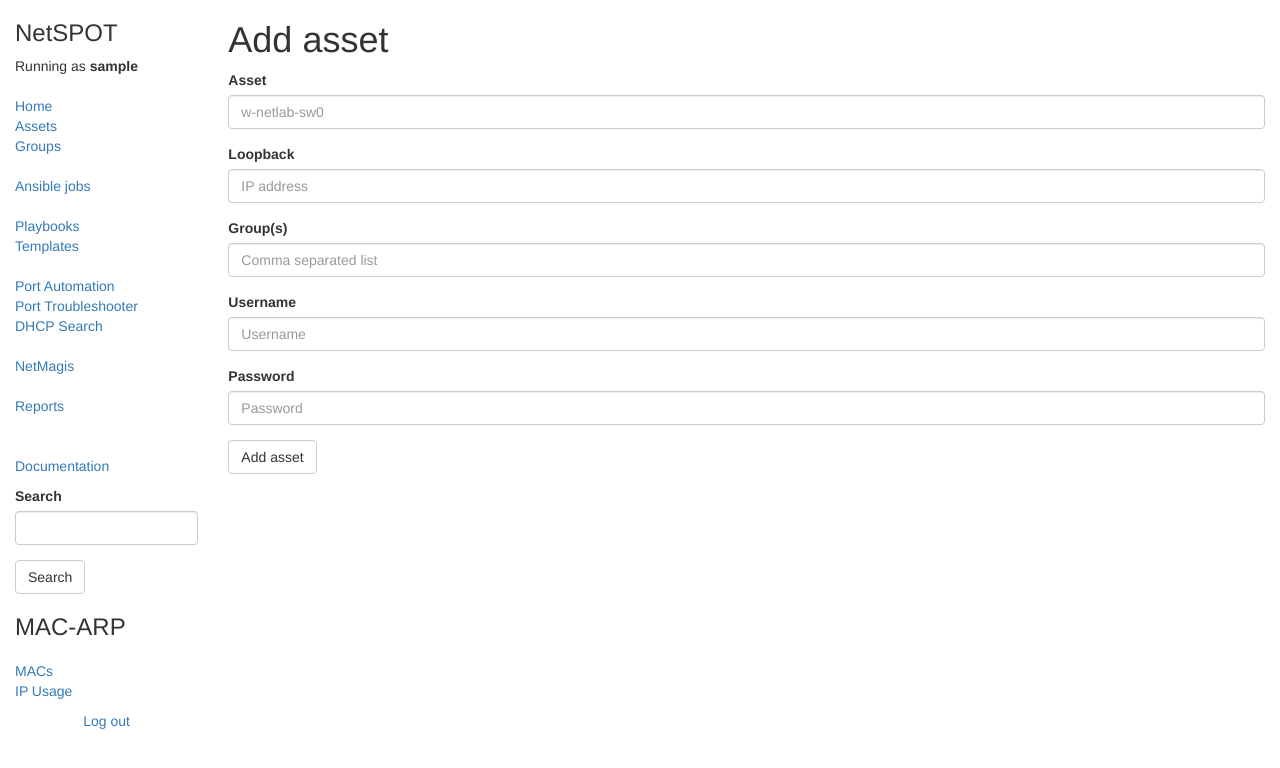
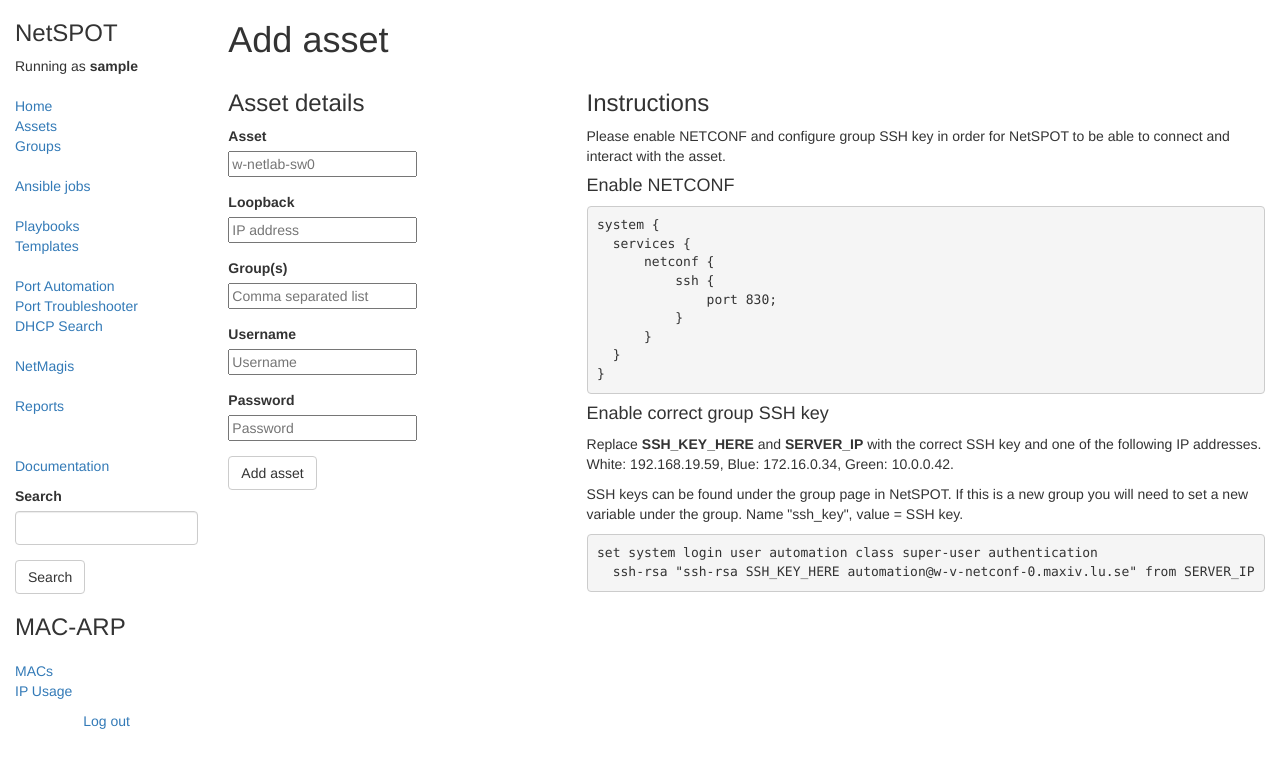
Before and after one commit to MaxIV-KitsControls/netspot, a Django app: page /addasset/ in a window 1280 px wide. Shown: the top 768 px of the page. Run offline with Django 3.2, Linux system fonts and the light colour scheme; the visitor is signed in with stand-in values (Sample User, id 1); parts of the project's set-up code (start-up, migrations or seed data) failed here and were passed over; some libraries are stand-ins or nearby versions.

Commit message:
Add section with instructions of how to add a new asset.

```diff
--- a/netspot/templates/addasset.htm
+++ b/netspot/templates/addasset.htm
@@ -7,29 +7,67 @@
   <font color="red">{{ message }}</font>
 {% endif %}
 
+<table width="100%">
+  <tr>
+    <td width="50%" valign="top">
+      <h3>Asset details</h3>
       <form action="{% url 'insertasset' %}" method="POST">
         {% csrf_token %}
         <div class="form-group">
-    <label for="asset">Asset</label>
-    <input type="text" class="form-control" name="asset" placeholder="w-netlab-sw0" required>
+          <label for="asset">Asset</label><br>
+          <input type="text" class="form-control-sm" name="asset" placeholder="w-netlab-sw0" required>
         </div>
         <div class="form-group">
-    <label for="loopback">Loopback</label>
-    <input type="text" class="form-control" name="loopback" placeholder="IP address" required>
+          <label for="loopback">Loopback</label><br>
+          <input type="text" class="form-control-sm" name="loopback" placeholder="IP address" required>
         </div>
         <div class="form-group">
-    <label for="groups">Group(s)</label>
-    <input type="text" class="form-control" name="groups" placeholder="Comma separated list" required>
+          <label for="groups">Group(s)</label><br>
+          <input type="text" class="form-control-sm" name="groups" placeholder="Comma separated list" required>
         </div>
         <div class="form-group">
-    <label for="username">Username</label>
-    <input type="text" class="form-control" name="username" placeholder="Username" required>
+          <label for="username">Username</label><br>
+          <input type="text" class="form-control-sm" name="username" placeholder="Username" required>
         </div>
         <div class="form-group">
-    <label for="password">Password</label>
-    <input type="password" class="form-control" name="password" placeholder="Password" required>
+          <label for="password">Password</label><br>
+          <input type="password" class="form-control-sm" name="password" placeholder="Password" required>
         </div>
         <button type="submit" class="btn btn-default">Add asset</button>
       </form>
+    </td>
+    <td width="50%" valign="top">
+      <h3>Instructions</h3>
+      Please enable NETCONF and configure group SSH key in order for NetSPOT to be able to connect and interact with the asset.
+
+      <h4>Enable NETCONF</h4>
+
+<pre>
+system {
+  services {
+      netconf {
+          ssh {
+              port 830;
+          }
+      }
+  }
+}
+</pre>
+
+      <h4>Enable correct group SSH key</h4>
+
+      <p>Replace <b>SSH_KEY_HERE</b> and <b>SERVER_IP</b> with the correct SSH key and one of the following IP addresses. White: 192.168.19.59, Blue: 172.16.0.34, Green: 10.0.0.42.</p>
+
+      <p>SSH keys can be found under the group page in NetSPOT. If this is a new group you will need to set a new variable under the group. Name "ssh_key", value = SSH key.</p>
+
+<pre>
+set system login user automation class super-user authentication
+  ssh-rsa "ssh-rsa SSH_KEY_HERE automation@w-v-netconf-0.maxiv.lu.se" from SERVER_IP
+</pre>
+    </td>
+  </tr>
+</table>
+
+
 
 {% endblock %}
```
Also changed, not shown: netspot/templates/includes/user_variables.htm (+26 -0 lines). Lines whose indentation alone changed are shown as unchanged.
